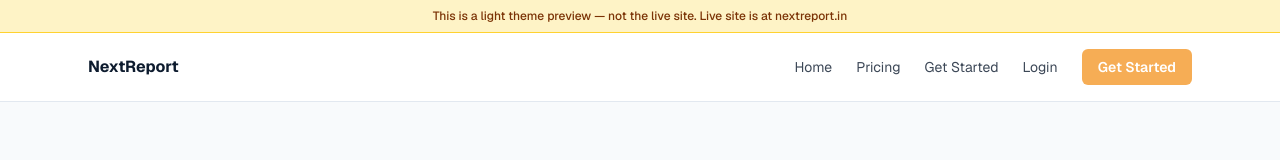
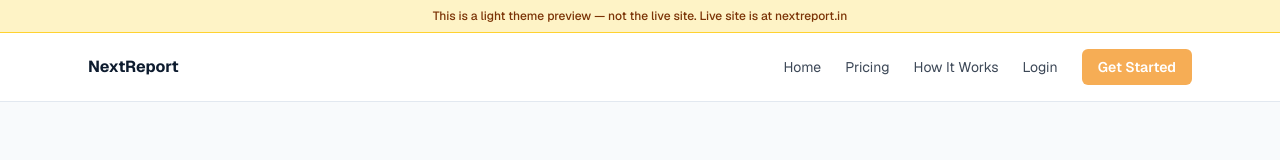
Before and after one commit to nextreport-app/NRE, a Next.js app: page /light-preview in a window 1280 px wide. Shown: the top 160 px of the page. Built offline with nearby package versions, Linux system fonts and the light colour scheme.

Commit message:
Fix nav - rename help link to How It Works

```diff
--- a/src/app/layout.tsx
+++ b/src/app/layout.tsx
@@ -52,7 +52,7 @@ export default function RootLayout({
             <nav className="flex flex-wrap items-center justify-center gap-x-4 gap-y-1 text-xs text-ink-muted">
               <Link href="/" className="hover:text-ink-secondary">Home</Link>
               <Link href="/pricing" className="hover:text-ink-secondary">Pricing</Link>
-              <Link href="/help/download" className="hover:text-ink-secondary">Get Started</Link>
+              <Link href="/help/download" className="hover:text-ink-secondary">How It Works</Link>
               <Link href="/privacy" className="hover:text-ink-secondary">Privacy</Link>
               <Link href="/terms" className="hover:text-ink-secondary">Terms</Link>
               <Link href="/contact" className="hover:text-ink-secondary">Contact</Link>
--- a/src/app/light-preview/page.tsx
+++ b/src/app/light-preview/page.tsx
@@ -69,7 +69,7 @@ export default function LightPreviewPage() {
           <nav className="hidden items-center gap-6 text-sm sm:flex" style={{ color: NAVY }}>
             <span className="cursor-default opacity-80">Home</span>
             <span className="cursor-default opacity-80">Pricing</span>
-            <span className="cursor-default opacity-80">Get Started</span>
+            <span className="cursor-default opacity-80">How It Works</span>
             <span className="cursor-default opacity-80">Login</span>
             <span
               className="rounded-md px-4 py-2 text-sm font-semibold text-white"
@@ -332,7 +332,7 @@ export default function LightPreviewPage() {
           <nav className="flex flex-wrap items-center justify-center gap-x-4 gap-y-1 text-xs" style={{ color: MUTED }}>
             <span>Home</span>
             <span>Pricing</span>
-            <span>Get Started</span>
+            <span>How It Works</span>
             <span>Privacy</span>
             <span>Terms</span>
             <span>Contact</span>
--- a/src/components/nav.tsx
+++ b/src/components/nav.tsx
@@ -29,7 +29,7 @@ export function Nav() {
             Pricing
           </Link>
           <Link href="/help/download" className="hover:text-ink-secondary">
-            Get Started
+            How It Works
           </Link>
           {session?.user?.email && <span>{session.user.email}</span>}
           <button
--- a/src/components/public-nav.tsx
+++ b/src/components/public-nav.tsx
@@ -6,7 +6,7 @@ import Link from "next/link";
 const LINKS = [
   { href: "/", label: "Home" },
   { href: "/pricing", label: "Pricing" },
-  { href: "/help/download", label: "Get Started" },
+  { href: "/help/download", label: "How It Works" },
 ];
 
 /**
```
